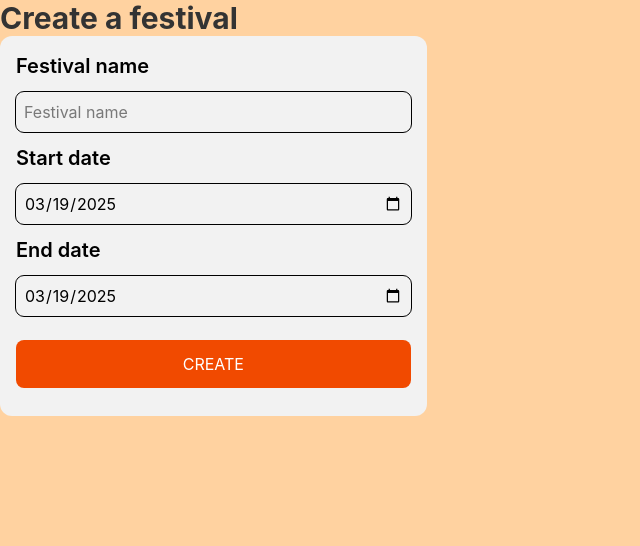
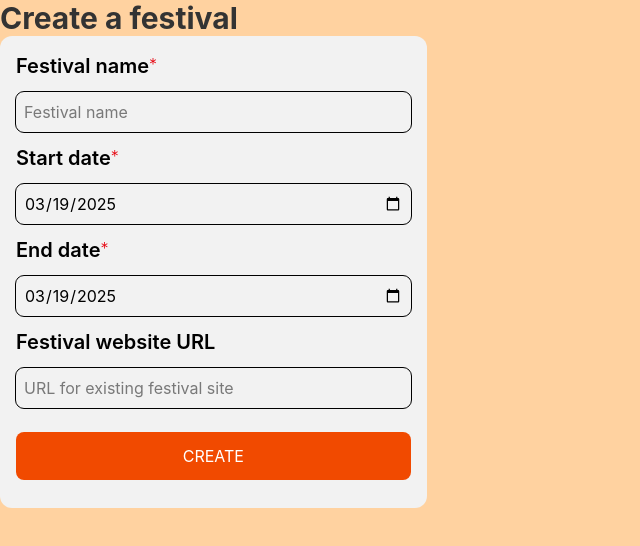
Before and after one commit to kindlewit/go-festility, a Next.js app in the folder frontend/: page /admin in a window 1280 px wide. Shown: the top 546 px of the page, without its empty margins (0-640 px from the left). Built offline with nearby package versions, Linux system fonts and the light colour scheme.

Commit message:
feat: Required form fields & URL

```diff
--- a/frontend/pages/admin/index.tsx
+++ b/frontend/pages/admin/index.tsx
@@ -24,33 +24,58 @@ export default function AdminIndex() {
 
         <div>
           <FestivalForm>
+            <div className="flex flex-row w-full space-between">
               <label htmlFor="name" className="font-semibold text-xl">
                 Festival name
               </label>
+              <span className="font-light text-red-600"> *</span>
+            </div>
             <input
               type="text"
               name="name"
               placeholder="Festival name"
               className={styles.input}
+              required={true}
             />
-            <label htmlFor="name" className="font-semibold text-xl">
+
+            <div className="flex flex-row w-full space-between">
+              <label htmlFor="from_date" className="font-semibold text-xl">
                 Start date
               </label>
+              <span className="font-light text-red-600"> *</span>
+            </div>
             <input
               type="date"
               name="from_date"
               defaultValue={dayjs().format(EXPECTED_FORM_STRING_FORMAT)}
               className={styles.input}
+              required={true}
             />
-            <label htmlFor="name" className="font-semibold text-xl">
+
+            <div className="flex flex-row w-full space-between">
+              <label htmlFor="to_date" className="font-semibold text-xl">
                 End date
               </label>
+              <span className="font-light text-red-600">*</span>
+            </div>
             <input
               type="date"
               name="to_date"
               defaultValue={dayjs().format(EXPECTED_FORM_STRING_FORMAT)}
               className={styles.input}
+              required={true}
             />
+
+            <label htmlFor="name" className="font-semibold text-xl">
+              Festival website URL
+            </label>
+            <input
+              type="text"
+              name="url"
+              className={styles.input}
+              placeholder="URL for existing festival site"
+            />
+
             <button
               type="submit"
               className="p-3 my-3 border-none rounded-lg bg-light-accent-1 text-white"
```
Lines whose indentation alone changed are shown as unchanged.
